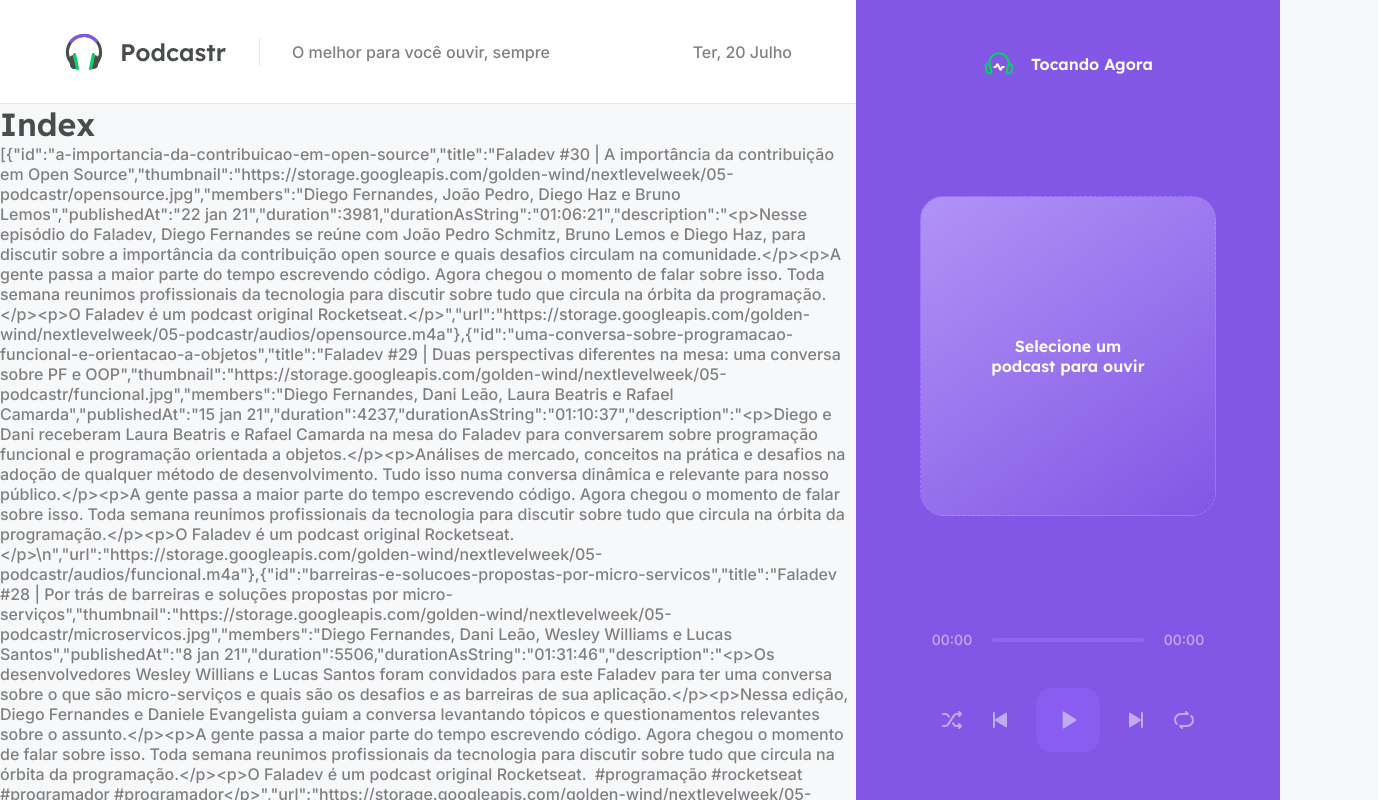
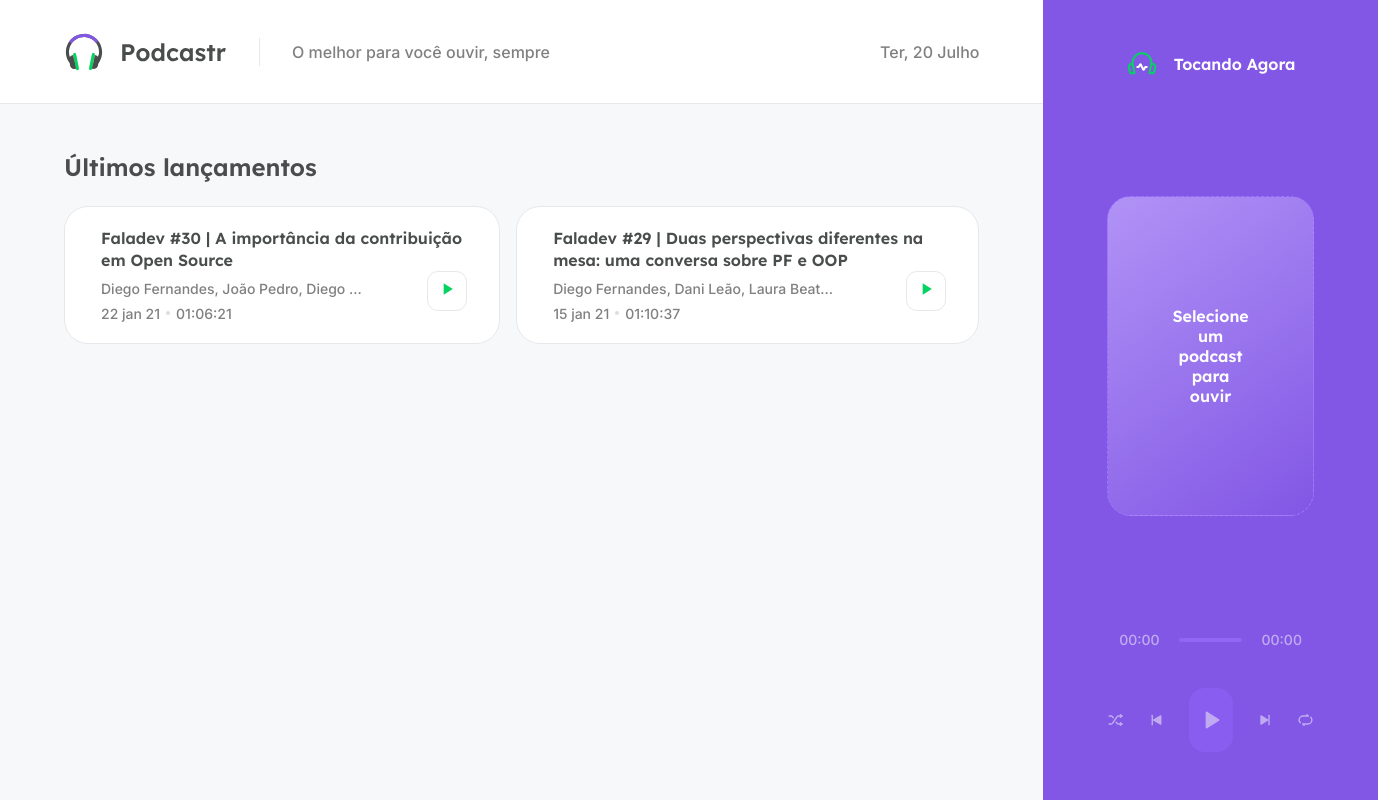
Before and after one commit to natanfalconi/nlw5-podcastr, a Next.js app: page / in a window 1280 px wide. Shown: the top 800 px of the page, 1378 px wide, since content can reach past the window. Built offline with nearby package versions, Linux system fonts and the light colour scheme; data requests are answered from the project's data file.

Commit message:
homePage

```diff
--- a/next.config.js
+++ b/next.config.js
@@ -1,3 +1,7 @@
 module.exports = {
   reactStrictMode: true,
+
+  images: {
+    domains: ['storage.googleapis.com']
+  }
 }
--- /dev/null
+++ b/src/pages/home.module.scss
@@ -0,0 +1,108 @@
+.homePage {
+    padding: 0 4rem;
+    height: calc(100vh - 6.5rem);
+    overflow-y: scroll;
+
+    h2 {
+        margin-top: 3rem;
+        margin-bottom: 1.5rem;
+    }
+}
+
+.latesEpisodes {
+    ul{
+       list-style: none;
+       display: flex;
+    //    display: grid;
+    //    grid-template-columns: 1fr 1fr;
+       gap: 1rem;
+
+        li {
+           background: var(--white);
+           border: 1px solid var(--gray-100);
+           padding: 1.25rem;
+           border-radius: 1.5rem;
+           position: relative;
+
+           display: flex;
+           align-items: center;
+
+            img {
+                width: 6rem;
+                height: 6rem;
+                border-radius: 1rem;
+            }
+
+            .episodeDetails {
+                flex: 1;
+                margin-left: 1rem;
+
+                a {
+                    display: block;
+                    color: var(--gray-800);
+                    font-family: Lexend, sans-serif;
+                    font-weight: 600;
+                    text-decoration: none;
+                    line-height: 1.4rem;
+
+                    &:hover {
+                        text-decoration: underline;
+                    }
+                }
+
+                p {
+                    font-size: 0.875rem;
+                    margin-top: 0.5rem;
+                    max-width: 70%;
+
+                    white-space: nowrap;
+                    overflow: hidden;
+
+                    text-overflow: ellipsis;
+                }
+
+                span {
+                   display: inline-block;
+                   margin-top: 0.5rem;
+                   font-size: 0.875rem;
+
+                    &:last-child {
+                       margin-left: 0.5rem;
+                       padding-left: 0.5rem;
+                       position: relative;
+
+                        &::before {
+                            content: "";
+                            width: 4px;
+                            height: 4px;
+                            border-radius: 2px;
+                            background: #DDD;
+                            position: absolute;
+                            left: 0;
+                            top: 50%;
+                            transform: translate(-50%, -50%);
+                        }
+                    }
+                }
+            }
+
+            button {
+                position: absolute;
+                right: 2rem;
+                bottom: 2rem;
+
+                width: 2.5rem;
+                height: 2.5em;
+
+                background: var(--white);
+                border: 1px solid var(--gray-100);
+                border-radius: 0.675rem;
+
+                img {
+                    width: 1.5rem;
+                    height: 1.5rem
+                }
+            }
+        }
+    }
+}
--- a/src/pages/index.tsx
+++ b/src/pages/index.tsx
@@ -1,10 +1,16 @@
-import { GetStaticProps  } from 'next'
+import { GetStaticProps } from 'next'
+import Image from 'next/image'
 
-import { format, parseISO} from 'date-fns'
+import { format, parseISO } from 'date-fns'
 import ptBR from "date-fns/locale/pt-BR"
 
 import { api } from '../services/api'
 import { convertDurationToTimeString } from '../utils/convertDuration'
+
+import styles from './home.module.scss'
+
+import playGreen from '../../public/play-green.svg'
+
 
 type Episode = {
   id: string;
@@ -19,16 +25,43 @@
 }
 
 type HomeProps = {
-  episodes: Array<Episode>
+  lastesEpisodes: Episode[];
+  allEpisodes: Episode[];
 }
 
 
-export default function Home(props: HomeProps) {
+export default function Home({ lastesEpisodes, allEpisodes }: HomeProps) {
 
   return (
-    <div>
-      <h1>Index</h1>
-      <p>{JSON.stringify(props.episodes)}</p>
+    <div className={styles.homePage}>
+      <section className={styles.latesEpisodes}>
+        <h2>Últimos lançamentos</h2>
+
+        <ul>
+          {lastesEpisodes.map(episode => {
+            return (
+              <li key={episode.id}>
+                {/* <Image width={200} height={200} src={episode.thumbnail} alt={episode.title} objectFit="cover"/> */}
+
+                <div className={styles.episodeDetails}>
+                  <a href="">{episode.title}</a>
+                  <p>{episode.members}</p>
+                  <span>{episode.publishedAt}</span>
+                  <span>{episode.durationAsString}</span>
+                </div>
+
+                <button type="button">
+                  <Image src={playGreen} alt="Tocar episodio" />
+                </button>
+              </li>
+            )
+          })}
+        </ul>
+      </section>
+
+      <section className={styles.allEpisodes}>
+
+      </section>
 
     </div>
   )
@@ -36,7 +69,7 @@
 // Nome das variavéis
 // SSR - getServerSideProps - recarregado toda vez que o usuário acessa a página
 // SSG - getStaticProps - recarregado uma vez(gerando um html estático) com tempo para novo reload (Só funciona em produção)
-export  const getStaticProps: GetStaticProps = async () =>{
+export const getStaticProps: GetStaticProps = async () => {
   const { data } = await api.get('episodes', {        //?_limit=12&_sort=published_at&_order=desc
     params: {
       _limit: 12,
@@ -60,9 +93,13 @@
     }
   })
 
+  const lastesEpisodes = episodes.slice(0, 2)
+  const allEpisodes = episodes.slice(2, episodes.length)
+
   return {
     props: {
-      episodes,
+      lastesEpisodes,
+      allEpisodes
     },
     revalidate: 60 * 60 * 8
   }
```
